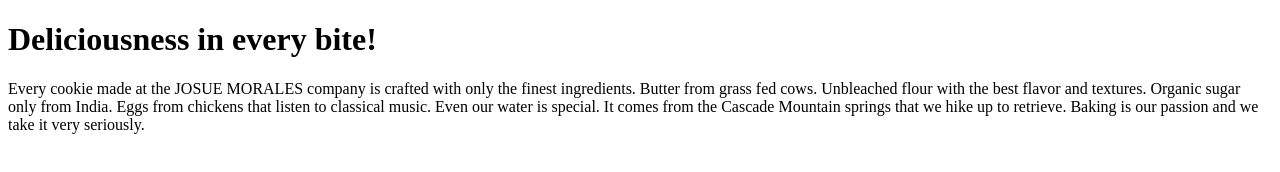
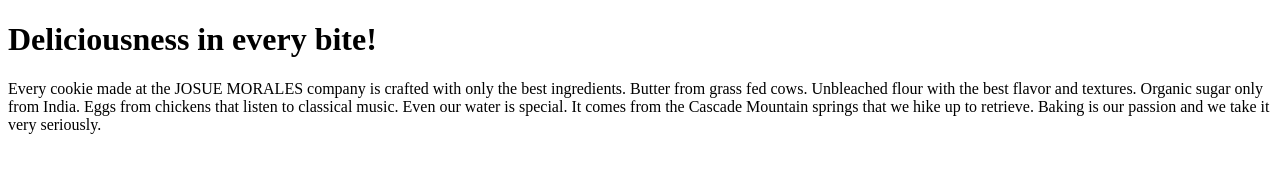
Before and after one commit to JosueIMorales/JOSUE, a plain HTML site: page index.htm in a window 1280 px wide. Drawn offline with Linux system fonts and the light colour scheme.

Commit message:
update index text

```diff
--- a/index.htm
+++ b/index.htm
@@ -3,7 +3,7 @@
 <body>
 
 <h1>Deliciousness in every bite!</h1>
-<p>Every cookie made at the JOSUE MORALES company is crafted with only the finest ingredients. Butter from grass fed cows. Unbleached flour with the best flavor and textures. Organic sugar only from India. Eggs from chickens that listen to classical music. Even our water is special. It comes from the Cascade Mountain springs that we hike up to retrieve. Baking is our passion and we take it very seriously.</p>
+<p>Every cookie made at the JOSUE MORALES company is crafted with only the best ingredients. Butter from grass fed cows. Unbleached flour with the best flavor and textures. Organic sugar only from India. Eggs from chickens that listen to classical music. Even our water is special. It comes from the Cascade Mountain springs that we hike up to retrieve. Baking is our passion and we take it very seriously.</p>
 
 </body>
 </html>
```
